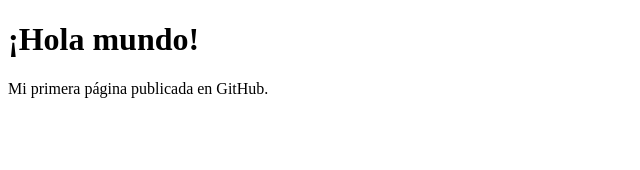
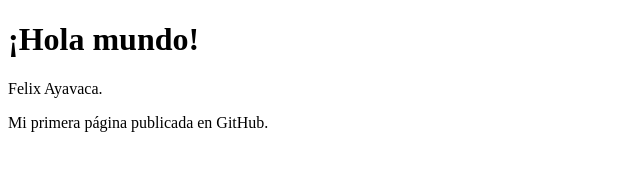
Before and after one commit to felixayavaca/paginaweb, a plain HTML site: page index.html in a window 1280 px wide. Shown: the whole page, without its empty margins (0-640 px from the left). Drawn offline with Linux system fonts and the light colour scheme.

Commit message:
index.html

```diff
--- a/index.html
+++ b/index.html
@@ -7,6 +7,7 @@
 </head>
 <body>
     <h1>¡Hola mundo!</h1>
+    <p>Felix Ayavaca.</p>
     <p>Mi primera página publicada en GitHub.</p>
 </body>
 </html>
```
